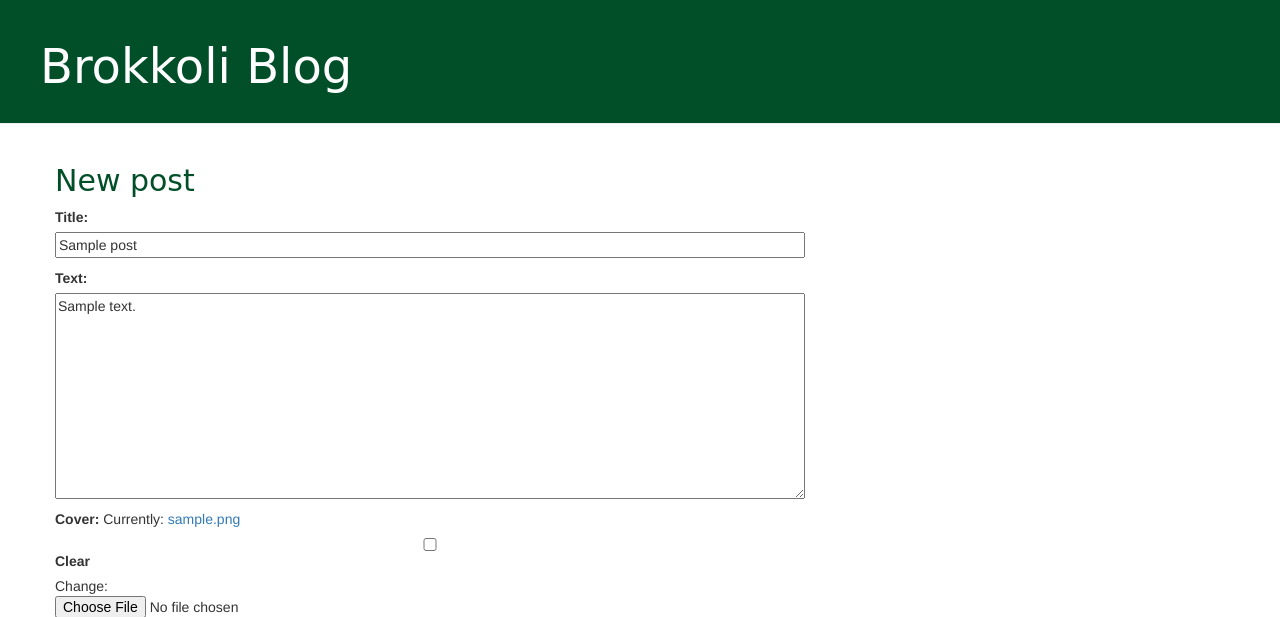
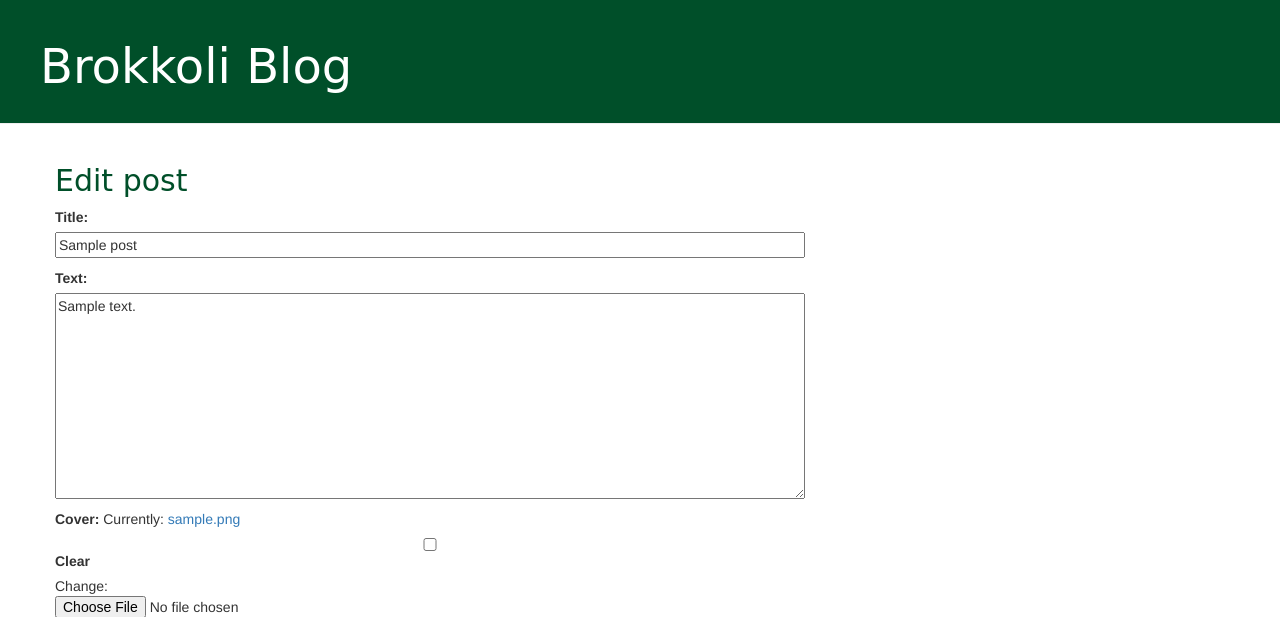
Before and after one commit to brokkoligirl/my-first-blog, a Django app: page /post/1/edit/ in a window 1280 px wide. Shown: the top 617 px of the page. Run offline with Django 3.2, Linux system fonts and the light colour scheme; tables that the repository leaves empty hold one stand-in row (values such as "Sample post"); some libraries are stand-ins or nearby versions; some web fonts are replaced.

Commit message:
post_edit.html: update form for files

```diff
--- a/blog/templates/blog/post_edit.html
+++ b/blog/templates/blog/post_edit.html
@@ -2,8 +2,8 @@
 
 {% block content %}
 
-    <h2 class="post-title">New post</h2>
-    <form method="POST" class="post-form">{% csrf_token %}
+    <h2 class="post-title">Edit post</h2>
+    <form enctype="multipart/form-data" action="" method="post" class="post-form">{% csrf_token %}
         {{ form.as_p }}
         <button type="submit" class="save btn btn-default">Save</button>
     </form>
```
